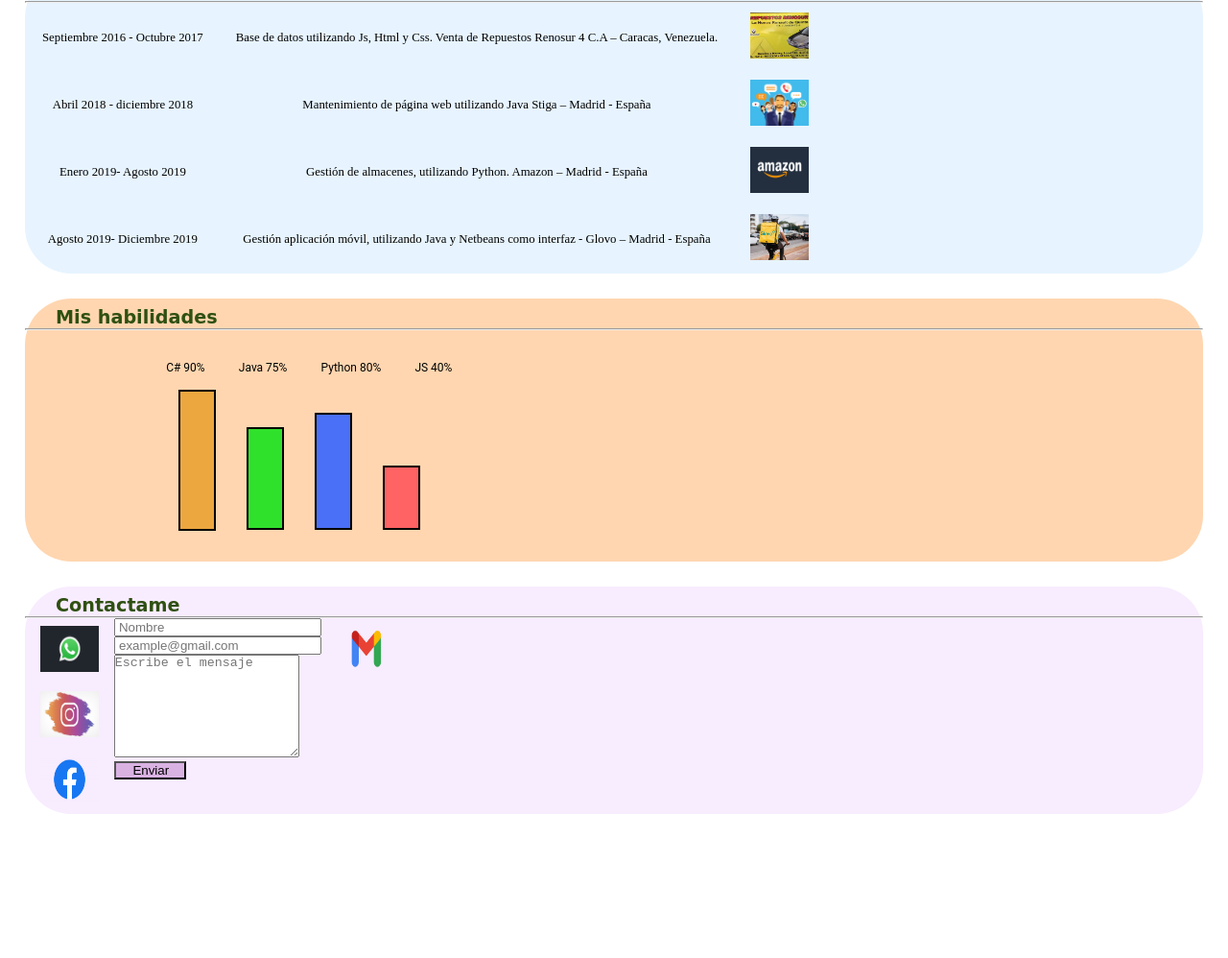
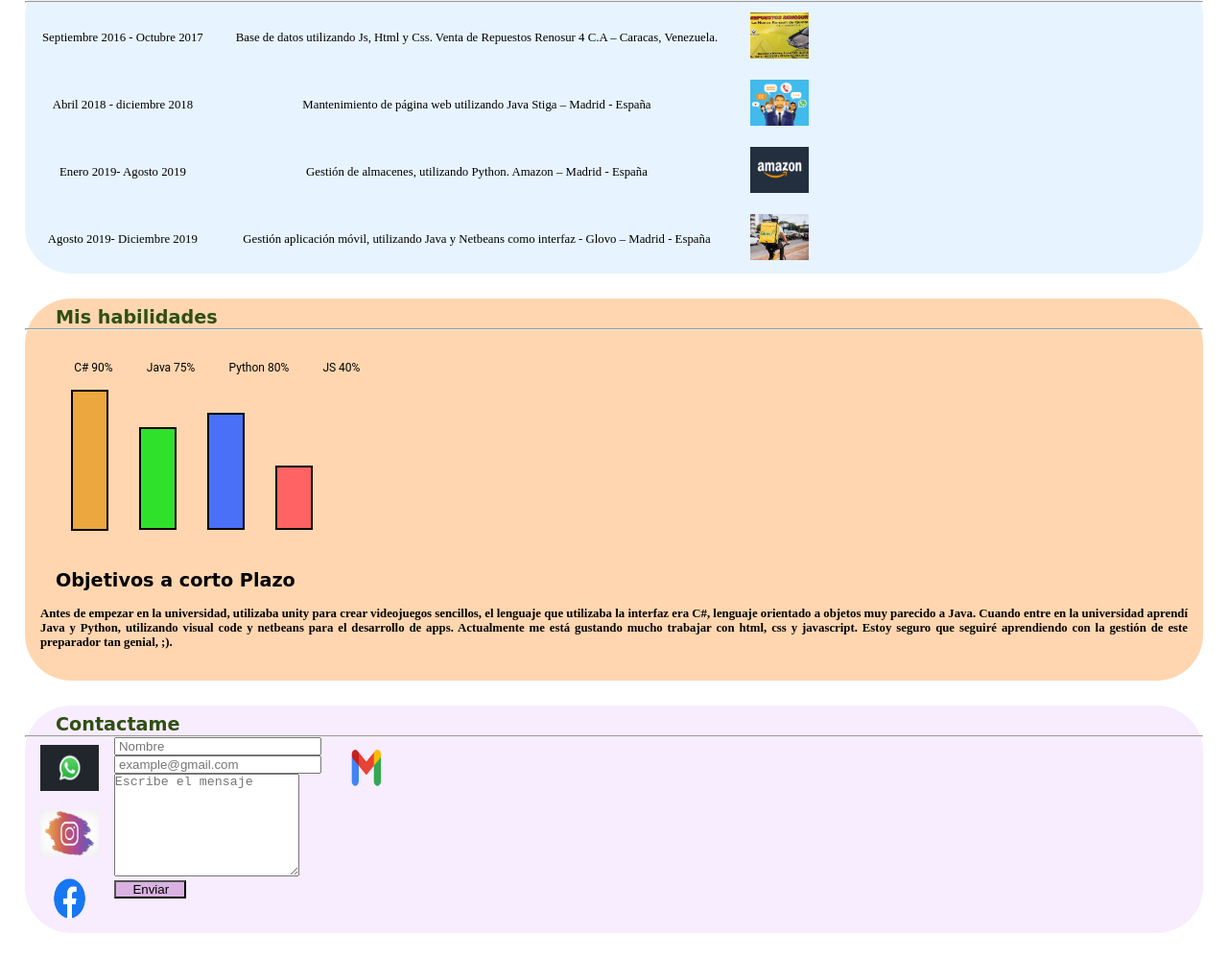
Before and after one commit to andyalv5/Microproyecto-Andy, a plain HTML site: page index.html in a window 1280 px wide. Shown: the part 847-1845 px from the top of the page at 96% size. Before the commit the page ends 1721 px from the top, so only its background shows below. Drawn offline with Linux system fonts and the light colour scheme; a web font is replaced by a local one.

Commit message:
voy a hacer que se adapte al escritorio

```diff
--- a/index.html
+++ b/index.html
@@ -13,13 +13,16 @@
             <nav id="navBar">
                 <ul class="Menu">
                     <li>
-                        <a href="#Descripcion"> sobre mí</a>
+                        <a href="#Descripcion"> Sobre mí</a>
                     </li>
                     <li>
                         <a href="#experiencia"> Mi experiencia</a>
                     </li>
                     <li>
                         <a href="#contactame"> Contactame</a>
+                    </li>
+                    <li>
+                        <a href="#Skills"> Habilidades</a>
                     </li>
                 </ul>
             <nav>
@@ -140,8 +143,15 @@
                 <div id="rectangle3"></div>
                 <div id="rectangle4"></div>
             </div>
-
         </div>
+        <h4>Objetivos a corto Plazo</h2>
+            <h3 id="Descripcion2">
+                Antes de empezar en la universidad, utilizaba unity para crear videojuegos sencillos,
+                el lenguaje que utilizaba la interfaz era C#, lenguaje orientado a objetos muy parecido a Java.
+                Cuando entre en la universidad aprendí Java y Python, utilizando visual code y netbeans para el desarrollo de
+                apps. Actualmente me está gustando mucho trabajar con html, css y javascript. Estoy seguro que seguiré
+                aprendiendo con la gestión de este preparador tan genial, ;).
+            </h3>
     </section>
 
 
--- a/styles.css
+++ b/styles.css
@@ -87,6 +87,7 @@ h4{
     padding: 1rem 3rem 0rem 3rem;
     font-size: 0.9rem;
     text-align: justify;
+    font-family: 'Supermercado One', cursive, sans-serif;
     float: right;
     color: rgb(22, 85, 9);
 }
@@ -217,7 +218,7 @@ h4{
 }
 
 #rectangle1{
-    margin: 5rem 2rem 2rem 10rem;
+    margin: 5rem 2rem 2rem 3rem;
     width: 39px;
     height: 147px;
 
@@ -267,7 +268,7 @@ h4{
     flex-direction: row;
 }
 #newflex1{
-    margin: 2rem 0rem -4rem 9rem;
+    margin: 2rem 0rem -4rem 3rem;
     display: flex;
     flex-direction: row;
 }
```
